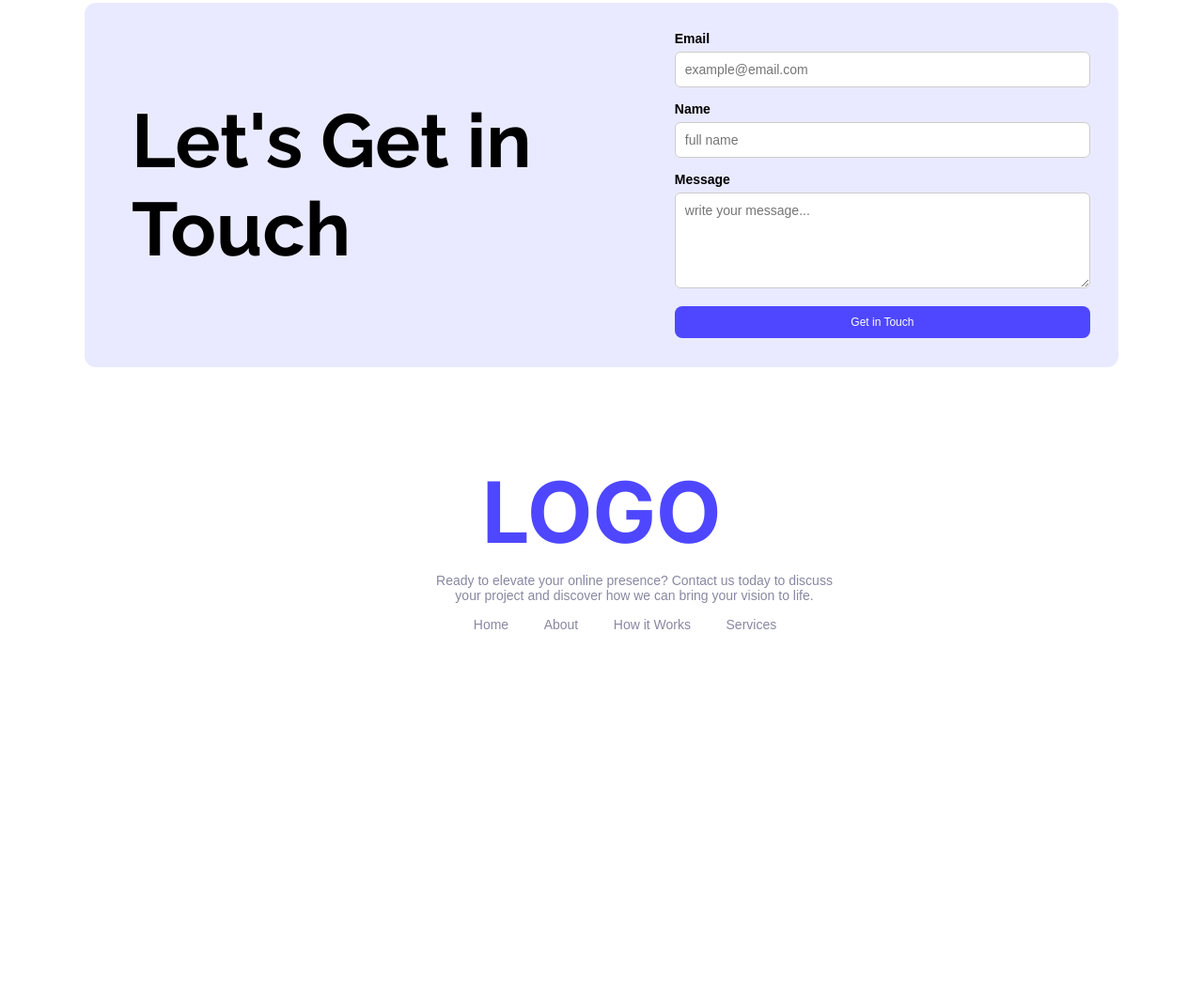
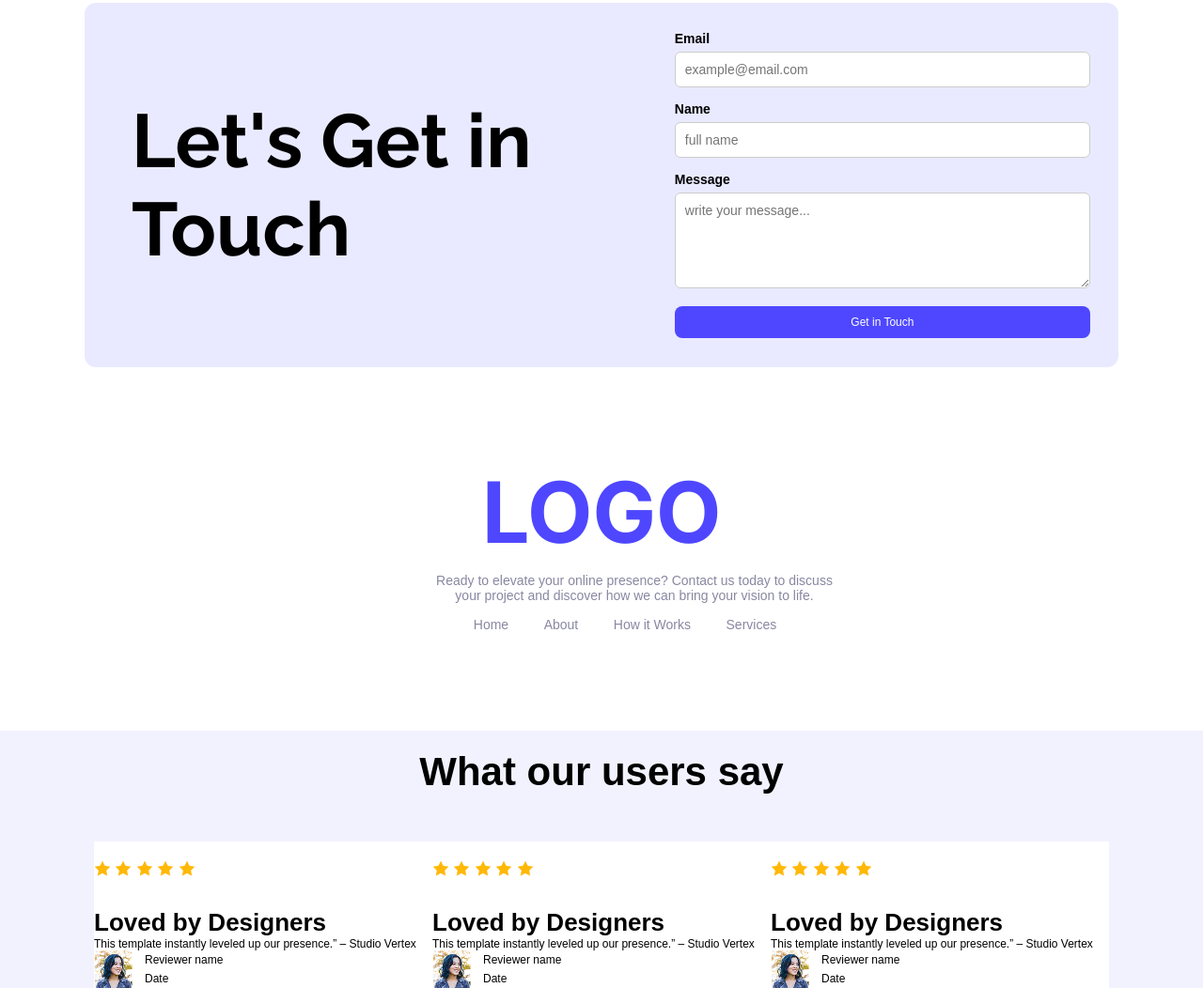
Before and after one commit to MdAbrarUddin/Assignment-01, a plain HTML site: page index.html in a window 1280 px wide. Shown: the part 1413-2465 px from the top of the page at 94% size. Before the commit the page ends 2191 px from the top, so only its background shows below. Drawn offline with Linux system fonts and the light colour scheme.

Commit message:
added users feedback review and style

```diff
--- a/index.html
+++ b/index.html
@@ -95,6 +95,74 @@
                 </div>
         </section>
 
+        <section class="review">
+            <h2 class="reviewer-title">What our users say</h2>
+            <div class="cards-item">
+                <div class="card">
+                    <div>
+                        <div class="image">
+                            <img src="./Assets/icon-star.png" alt="">
+                            <img src="./Assets/icon-star.png" alt="">
+                            <img src="./Assets/icon-star.png" alt="">
+                            <img src="./Assets/icon-star.png" alt="">
+                            <img src="./Assets/icon-star.png" alt="">
+                        </div>
+                        <h4 >Loved by Designers</h4>
+                        <p>This template instantly leveled up our presence.” – Studio Vertex</p>
+                    </div>
+                    <div class="card-img">
+                        <img src="./Assets/avatar.png" alt="">
+                        <div>
+                            <p>Reviewer name</p>
+                            <p>Date</p>
+                        </div>
+                    </div>
+                </div>
+
+                <div class="card">
+                    <div>
+                         <div class="image">
+                            <img src="./Assets/icon-star.png" alt="">
+                            <img src="./Assets/icon-star.png" alt="">
+                            <img src="./Assets/icon-star.png" alt="">
+                            <img src="./Assets/icon-star.png" alt="">
+                            <img src="./Assets/icon-star.png" alt="">
+                        </div>
+                        <h4>Loved by Designers</h4>
+                        <p>This template instantly leveled up our presence.” – Studio Vertex</p>
+                    </div>
+                    <div class="card-img">
+                        <img src="./Assets/avatar.png" alt="">
+                        <div>
+                            <p>Reviewer name</p>
+                            <p>Date</p>
+                        </div>
+                    </div>
+                </div>
+
+                <div class="card">
+                    <div>
+                         <div class="image">
+                            <img src="./Assets/icon-star.png" alt="">
+                            <img src="./Assets/icon-star.png" alt="">
+                            <img src="./Assets/icon-star.png" alt="">
+                            <img src="./Assets/icon-star.png" alt="">
+                            <img src="./Assets/icon-star.png" alt="">
+                        </div>
+                        <h4>Loved by Designers</h4>
+                        <p>This template instantly leveled up our presence.” – Studio Vertex</p>
+                    </div>
+                    <div class="card-img">
+                        <img src="./Assets/avatar.png" alt="">
+                        <div>
+                            <p>Reviewer name</p>
+                            <p>Date</p>
+                        </div>
+                    </div>
+                </div>
+            </div>
+        </section>
+
     </footer>
 </body>
 
--- a/style.css
+++ b/style.css
@@ -225,25 +225,70 @@ button:hover {
     font-weight: bold;
     margin-right: 200px;
 }
-.logo-subtitle{
+
+.logo-subtitle {
     width: 450px;
     text-align: center;
-    margin-left:350px ;
+    margin-left: 350px;
     padding: 10px;
     color: #8987A1;
     font-size: 14px;
 }
-.logo-link{
+
+.logo-link {
     width: 370px;
     display: flex;
-    margin-left:380px ;
+    margin-left: 380px;
     padding: 5px;
     justify-content: space-around;
 
 }
-.logo-link a{
 
- text-decoration: none;
+.logo-link a {
+
+    text-decoration: none;
     color: #8987A1;
     font-size: 14px;
 }
+
+/* users review style */
+.review{
+    background-color: #4d47ff12;
+}
+
+.reviewer-title {
+    padding-top: 20px;
+    text-align: center;
+    justify-content: center;
+    font-size: 42px;
+    font-weight: bold;
+}
+
+.cards-item {
+    justify-content: center;
+    display: flex;
+    margin: 20px, 150px;
+    padding-top: 50px;
+}
+
+.card {
+    width: 360px;
+    background-color: white;
+}
+.image{
+    margin-top: 20px;
+    margin-bottom: 30px;
+}
+.card-img{
+    display: flex;
+    gap: 10px;
+}
+.card h4{
+    font-size: 26px;
+}
+.card-img p{
+    padding: 3px;
+}
+.card p{
+     font-size: 12px;
+}
```
